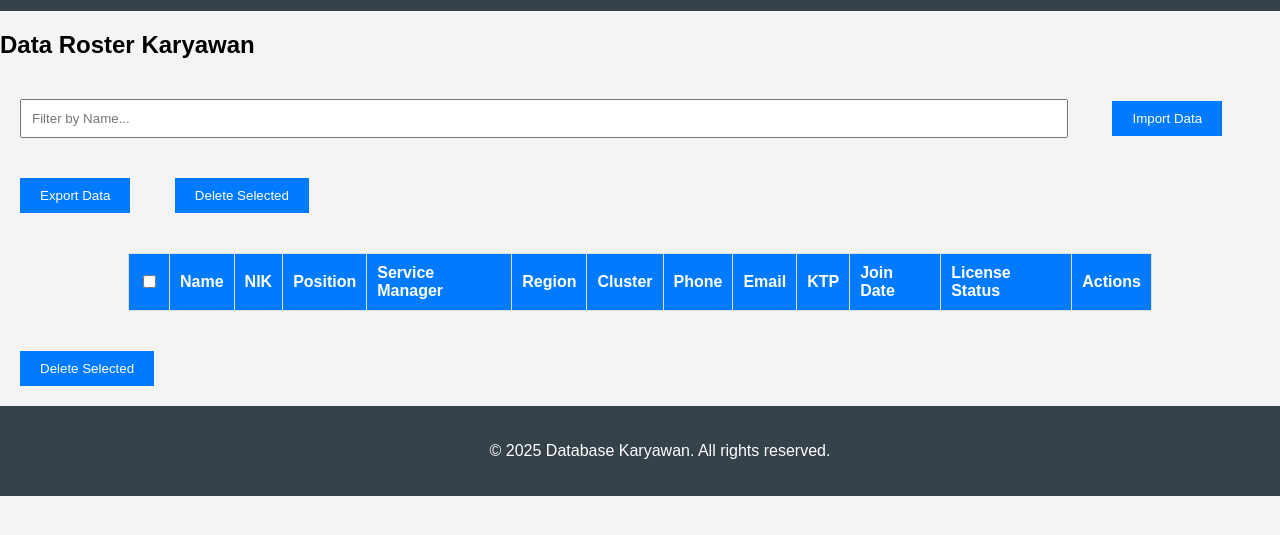
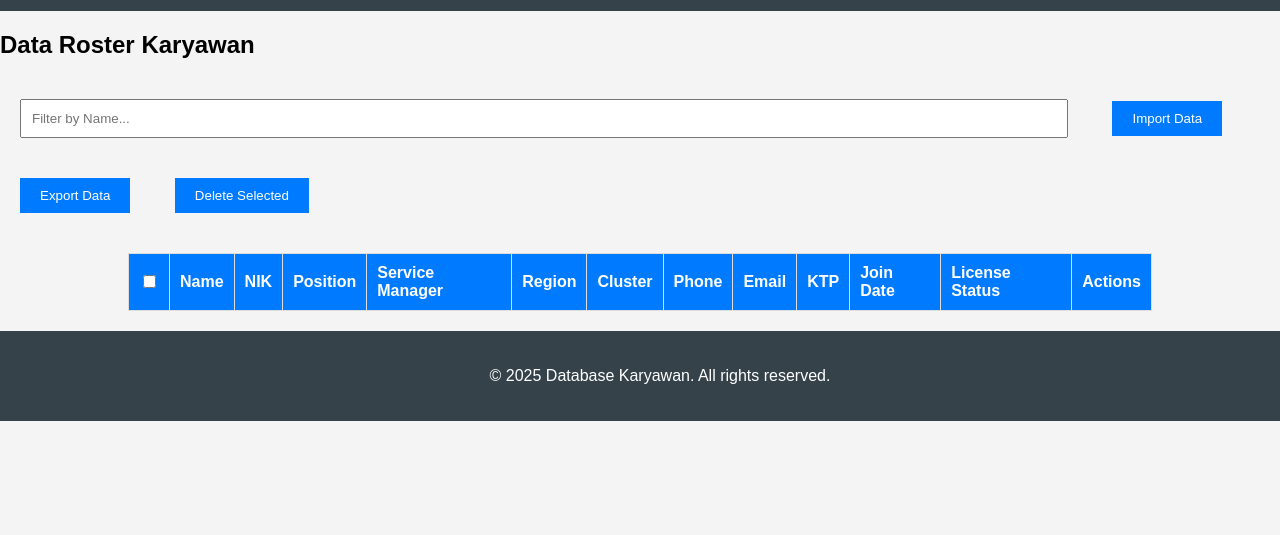
Before and after one commit to atmcorporation/ATMXLSMART, a plain HTML site: page index.html in a window 1280 px wide. Shown: the part 89-624 px from the top of the page. Drawn offline with Linux system fonts and the light colour scheme.

Commit message:
Update index.html

```diff
--- a/index.html
+++ b/index.html
@@ -108,7 +108,6 @@
             <!-- Data akan ditambahkan di sini -->
         </tbody>
     </table>
-    <button class="button" onclick="deleteSelected()">Delete Selected</button>
 </main>
 
 <footer>
```
